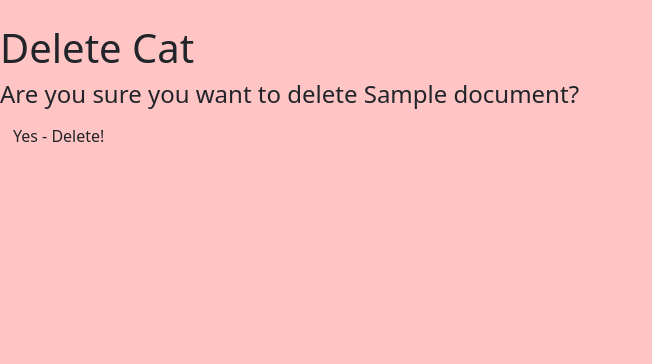
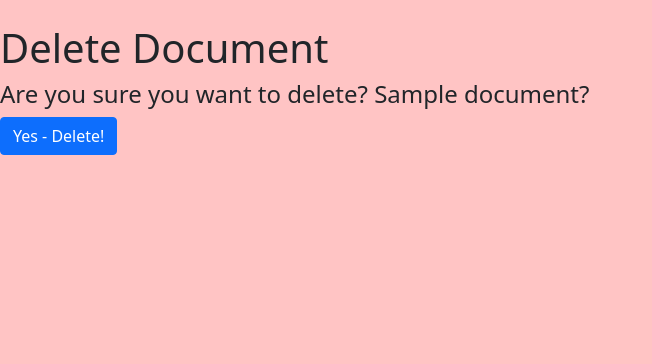
Before and after one commit to stephansama/doccollector, a Django app: page /docs/1/delete in a window 1280 px wide. Shown: the part 56-420 px from the top of the page, without its empty margins (0-652 px from the left). Run offline with Django 4.2, Linux system fonts and the light colour scheme; tables that the repository leaves empty hold one stand-in row (values such as "Sample post").

Commit message:
Updated readme and confirm delete

```diff
--- a/main_app/templates/main_app/document_confirm_delete.html
+++ b/main_app/templates/main_app/document_confirm_delete.html
@@ -1,14 +1,14 @@
 {% extends 'base.html' %} {% block content %}
-<h1>Delete Cat</h1>
+<h1>Delete Document</h1>
 
 <h4>
-	Are you sure you want to delete
+	Are you sure you want to delete?
 	<span class="teal-text">{{ object.name }}</span>?
 </h4>
 
 <form action="" method="POST">
 	{% csrf_token %}
-	<input type="submit" value="Yes - Delete!" class="btn" />
+	<input type="submit" value="Yes - Delete!" class="btn btn-primary" />
 	{% comment %} <a href="{% url 'detail' doc.id %}">Cancel</a> {% endcomment %}
 </form>
 {% endblock %}
--- a/main_app/views.py
+++ b/main_app/views.py
@@ -1,14 +1,9 @@
-from dataclasses import fields
 from django.views.generic import CreateView, DeleteView, UpdateView
-from telnetlib import DO
 from django.shortcuts import render, redirect
 
 from django.contrib.auth.decorators import login_required
 from django.contrib.auth import login
 from django.contrib.auth.forms import UserCreationForm
-
-# Add the following import
-from django.http import HttpResponse
 
 # Models
 from .models import Document
```
Also changed, not shown: README.md.
